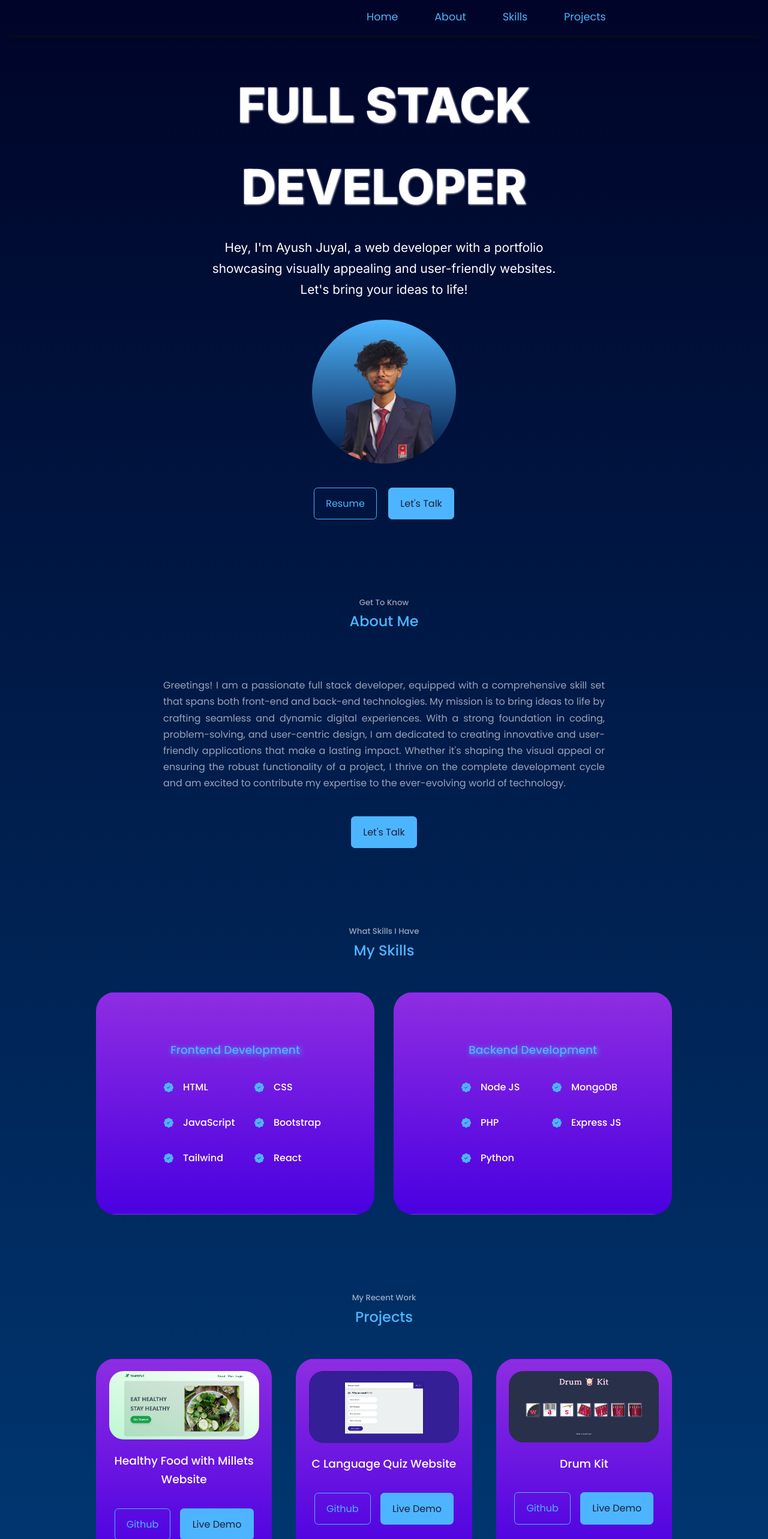
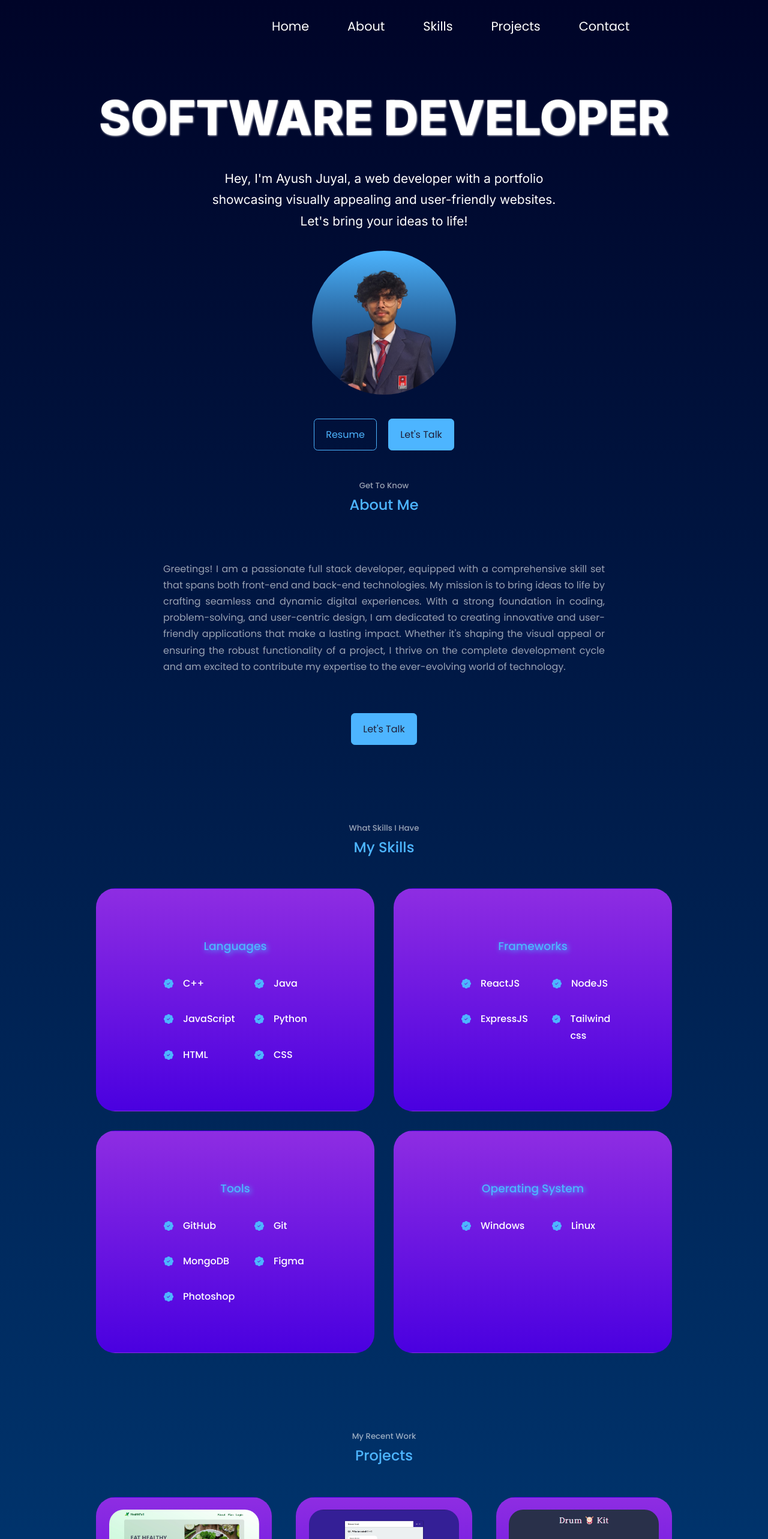
Before and after one commit to AyushJuyal07/Portfolio-Website, a React (Create React App) app: page / in a window 1280 px wide. Shown: the top 2566 px of the page at 60% size. Built offline with nearby package versions, Linux system fonts and the light colour scheme.

Commit message:
Updated the UI

```diff
--- a/src/components/about/about.css
+++ b/src/components/about/about.css
@@ -1,3 +1,7 @@
+#about{
+    margin-top: 3rem;
+}
+
 .about__container{
     display: flex;
     justify-content: center;
@@ -75,7 +79,7 @@
 }
 
 .about__content p{
-    margin: 1.5rem 7rem 2.6rem;
+    margin: 1.5rem 7rem 4rem;
     color: var(--color-light);
 }
 
@@ -105,6 +109,7 @@
 
 
 @media screen and (max-width: 600px){
+
     .about__me{
         width: 65%;
         margin: 0 auto 3rem;
@@ -120,7 +125,8 @@
     }
 
     .about__content p{
-        margin: 1.5rem 0;
+        margin-bottom: 4rem;
+        padding: 0 0.5rem;
     }
 
 
--- a/src/components/experience/Experience.jsx
+++ b/src/components/experience/Experience.jsx
@@ -10,14 +10,45 @@ const Experience = () => {
 
       <div className="container experience__container">
         <div className="experience__frontend">
-          <h3>Frontend Development</h3>
+          <h3>Languages</h3>
           <div className="experience__content">
 
             <article className='experience__details'>
               <BsFillPatchCheckFill className= 'experience__details-icons' />
               <div>
+                <h4>C++</h4>
+
+              </div>
+            </article>
+            <article className='experience__details'>
+              <BsFillPatchCheckFill className= 'experience__details-icons' />
+
+              <div>
+                <h4>Java</h4>
+              </div>
+            </article>
+
+            <article className='experience__details'>
+              <BsFillPatchCheckFill className= 'experience__details-icons' />
+              <div>
+                <h4>JavaScript</h4>
+
+              </div>
+            </article>
+            <article className='experience__details'>
+              <BsFillPatchCheckFill className= 'experience__details-icons' />
+              <div>
+                <h4>Python</h4>
+
+              </div>
+            </article>
+
+
+            <article className='experience__details'>
+              <BsFillPatchCheckFill className= 'experience__details-icons' />
+              <div>
                 <h4>HTML</h4>
-                {/* <small className='text-light'>Experienced</small> */}
+
               </div>
             </article>
 
@@ -25,41 +56,10 @@ const Experience = () => {
               <BsFillPatchCheckFill className= 'experience__details-icons' />
               <div>
                 <h4>CSS</h4>
-                {/* <small className='text-light'>Intermediate</small> */}
+
               </div>
             </article>
 
-            <article className='experience__details'>
-              <BsFillPatchCheckFill className= 'experience__details-icons' />
-              <div>
-                <h4>JavaScript</h4>
-                {/* <small className='text-light'>Experienced</small> */}
-              </div>
-            </article>
-
-            <article className='experience__details'>
-              <BsFillPatchCheckFill className= 'experience__details-icons' />
-              <div>
-                <h4>Bootstrap</h4>
-                {/* <small className='text-light'>Experienced</small> */}
-              </div>
-            </article>
-
-            <article className='experience__details'>
-              <BsFillPatchCheckFill className= 'experience__details-icons' />
-              <div>
-                <h4>Tailwind</h4>
-                {/* <small className='text-light'>Experienced</small> */}
-              </div>
-            </article>
-
-            <article className='experience__details'>
-              <BsFillPatchCheckFill className= 'experience__details-icons' />
-              <div>
-                <h4>React</h4>
-                {/* <small className='text-light'>Experienced</small> */}
-              </div>
-            </article>
           </div>
 
         </div>
@@ -68,49 +68,114 @@ const Experience = () => {
 
         <div className="experience__backend">
 
-        <h3>Backend Development</h3>
+        <h3>Frameworks</h3>
           <div className="experience__content">
 
             <article className='experience__details'>
               <BsFillPatchCheckFill className= 'experience__details-icons' />
               <div>
-                <h4>Node JS</h4>
-                {/* <small className='text-light'>Experienced</small> */}
+                <h4>ReactJS</h4>
+
               </div>
             </article>
 
             <article className='experience__details'>
               <BsFillPatchCheckFill className= 'experience__details-icons' />
               <div>
-                <h4>MongoDB</h4>
-                {/* <small className='text-light'>Intermediate</small> */}
+                <h4>NodeJS</h4>
+
               </div>
             </article>
 
             <article className='experience__details'>
               <BsFillPatchCheckFill className= 'experience__details-icons' />
               <div>
-                <h4>PHP</h4>
-                {/* <small className='text-light'>Experienced</small> */}
+                <h4>ExpressJS</h4>
+
+              </div>
+            </article>
+            <article className='experience__details'>
+              <BsFillPatchCheckFill className= 'experience__details-icons' />
+              <div>
+                <h4>Tailwind css</h4>
+
+              </div>
+            </article>
+
+          </div>
+        </div>
+
+
+          {/* Tools */}
+
+        <div className="experience__backend">
+
+          <h3>Tools</h3>
+            <div className="experience__content">
+
+
+              <article className='experience__details'>
+                <BsFillPatchCheckFill className= 'experience__details-icons' />
+                <div>
+                  <h4>GitHub</h4>
+
+                </div>
+              </article>
+              <article className='experience__details'>
+                <BsFillPatchCheckFill className= 'experience__details-icons' />
+                <div>
+                  <h4>Git</h4>
+
+                </div>
+              </article>
+
+              <article className='experience__details'>
+                <BsFillPatchCheckFill className= 'experience__details-icons' />
+                <div>
+                  <h4>MongoDB</h4>
+
+                </div>
+              </article>
+              <article className='experience__details'>
+                <BsFillPatchCheckFill className= 'experience__details-icons' />
+                <div>
+                  <h4>Figma</h4>
+
+                </div>
+              </article>
+
+              <article className='experience__details'>
+                <BsFillPatchCheckFill className= 'experience__details-icons' />
+                <div>
+                  <h4>Photoshop</h4>
+
+                </div>
+              </article>
+
+            </div>
+
+        </div>
+
+        <div className="experience__backend">
+
+        <h3>Operating System</h3>
+          <div className="experience__content">
+
+            <article className='experience__details'>
+              <BsFillPatchCheckFill className= 'experience__details-icons' />
+              <div>
+                <h4>Windows</h4>
+
               </div>
             </article>
 
             <article className='experience__details'>
               <BsFillPatchCheckFill className= 'experience__details-icons' />
               <div>
-                <h4>Express JS</h4>
-                {/* <small className='text-light'>Experienced</small> */}
+                <h4>Linux</h4>
+
               </div>
             </article>
-
-            <article className='experience__details'>
-              <BsFillPatchCheckFill className= 'experience__details-icons' />
-              <div>
-                <h4>Python</h4>
-                {/* <small className='text-light'>Experienced</small> */}
-              </div>
-            </article>
-
 
           </div>
 
--- a/src/components/experience/experience.css
+++ b/src/components/experience/experience.css
@@ -53,6 +53,9 @@
 
 
 @media screen and (max-width: 1024px){
+
+
+
     .experience__container{
         grid-template-columns: 1fr;
     }
@@ -64,7 +67,7 @@
     }
 
     .experience__content{
-        padding: 1rem;
+        padding: 0.5rem;
 
     }
 }
--- a/src/components/header/Header.jsx
+++ b/src/components/header/Header.jsx
@@ -8,7 +8,7 @@ const Header = () => {
   return (
     <header>
       <div className="container header__container">
-        <h5>FULL STACK DEVELOPER</h5>
+        <h5>SOFTWARE DEVELOPER</h5>
         <h6>Hey, I'm Ayush Juyal, a web developer with a portfolio showcasing visually appealing and user-friendly websites. Let's bring your ideas to life!</h6>
         {/* <h6 className='text-light'>Fullstack Developer</h6> */}
         <div className="me">
--- a/src/components/header/header.css
+++ b/src/components/header/header.css
@@ -1,6 +1,4 @@
 @import url('https://fonts.googleapis.com/css2?family=Inter:wght@400;800&display=swap');
-
-
 
 header {
     /* height: 100vh; */
@@ -27,7 +25,7 @@ header {
 .header__container {
     text-align: center;
     height: 100%;
-    position: relative;
+    /* position: relative; */
 }
 
 /*====================== CTA ===================*/
@@ -42,7 +40,7 @@ header {
 
 /*====================== Header Socials ===================*/
 
-.header__socials {
+/* .header__socials {
     display: flex;
     flex-direction: column;
     align-items: center;
@@ -51,7 +49,7 @@ header {
     position: absolute;
     left: 0;
     bottom: 5rem;
-}
+} */
 
 .header__socials::after {
     content: "";
@@ -86,7 +84,7 @@ header {
 
 /*====================== Scroll Down ===================*/
 
-.scroll__down {
+/* .scroll__down {
     position: absolute;
     right: -2.3rem;
     bottom: 5rem;
@@ -94,7 +92,7 @@ header {
     font-weight: 300;
     font-size: 0.9rem;
 
-}
+} */
 
 
 /* ==================== Media Queries (Medium Devices) ========================*/
@@ -106,16 +104,32 @@ header {
 /* ==================== Media Queries (Small Devices) ========================*/
 
 
+@media screen and (max-width: 1024px){
+    .header__container h5{
+        font-size: 3.5rem;
+    }
+    .header__container h6{
+        padding: 1.5rem;
+    }
+}
+
 @media screen and (max-width: 600px){
-    /* header{
-        height: 100vh;
-    } */
+    header{
+        margin-top: 2.2rem;
+        padding-bottom: 8rem;
+
+    }
+
+    .me {
+        display: none;
+    }
 
     .header__container h5{
-        font-size: 4rem;
+        font-size: 3rem;
     }
 
     .header__container h6{
-        padding: 0;
+        font-size: 1rem;
+        padding: 1.5rem;
     }
 }
--- a/src/components/nav/Nav.jsx
+++ b/src/components/nav/Nav.jsx
@@ -1,23 +1,60 @@
-import React from 'react'
+import React, { useRef, useState} from 'react'
 import './nav.css'
-import {AiOutlineHome} from 'react-icons/ai'
-import {AiOutlineUser} from 'react-icons/ai'
-import {BiBook} from 'react-icons/bi'
-import {RiServiceLine} from 'react-icons/ri'
-import {BiMessageSquareDetail} from 'react-icons/bi'
-import {useState} from 'react'
+import { FaBars, FaTimes } from "react-icons/fa"
+
+
+// const Nav = () => {
+//   const [activeNav, setActiveNav] = useState('#')
+//   const [ham, setHam] = useState(false)
+
+//   return (
+//     <nav className={ham ? "nav" : ""}>
+//       <a href="#" onClick = {() => setActiveNav('#')} className={activeNav === '#' ? 'active' : '' }>Home</a>
+//       <a href="#about" onClick = {() => setActiveNav('#about')} className={activeNav === '#about' ? 'active' : '' }>About</a>
+//       <a href="#experience" onClick = {() => setActiveNav('#experience')} className={activeNav === '#experience' ? 'active' : '' }>Skills</a>
+//       {/* <a href="#services" onClick = {() => setActiveNav('#services')} className={activeNav === '#services' ? 'active' : '' }><RiServiceLine/></a> */}
+//       <a href="#contact" onClick = {() => setActiveNav('#contact')} className={activeNav === '#contact' ? 'active' : '' }>Projects</a>
+//       <div className="hamburgerIcon" onClick={() => setHam(!ham)}><GiHamburgerMenu /></div>
+//     </nav>
+
+//   )
+// }
+
 
 const Nav = () => {
-  const [activeNav, setActiveNav] = useState('#')
 
-  return (
-    <nav>
-      <a href="#" onClick = {() => setActiveNav('#')} className={activeNav === '#' ? 'active' : '' }>Home</a>
-      <a href="#about" onClick = {() => setActiveNav('#about')} className={activeNav === '#about' ? 'active' : '' }>About</a>
-      <a href="#experience" onClick = {() => setActiveNav('#experience')} className={activeNav === '#experience' ? 'active' : '' }>Skills</a>
-      {/* <a href="#services" onClick = {() => setActiveNav('#services')} className={activeNav === '#services' ? 'active' : '' }><RiServiceLine/></a> */}
-      <a href="#contact" onClick = {() => setActiveNav('#contact')} className={activeNav === '#contact' ? 'active' : '' }>Projects</a>
-    </nav>
+  const navRef = useRef();
+
+  const showNavbar = () => {
+    navRef.current.classList.toggle("responsive_nav");
+  }
+
+  const hideNavbar = () => {
+    navRef.current.classList.toggle("responsive_nav");
+
+  }
+
+  const [show, setShow] = useState(false);
+
+
+  return  (
+    <div className='con-tent'>
+      <h3>Healthyfi<span>Me</span></h3>
+      <nav ref={navRef}>
+        <a href="#" onClick={hideNavbar}>Home</a>
+        <a href="#about" onClick={hideNavbar}>About</a>
+        <a href="#experience" onClick={hideNavbar}>Skills</a>
+        <a href="#portfolio" onClick={hideNavbar}>Projects</a>
+        <a href="#contact" onClick={hideNavbar}>Contact</a>
+        <button className='nav-btn nav-close-btn' onClick={showNavbar}>
+          <FaTimes />
+        </button>
+      </nav>
+      <button className='nav-btn' onClick={showNavbar}>
+        <FaBars />
+      </button>
+    </div>
+
   )
 }
 
--- a/src/components/nav/nav.css
+++ b/src/components/nav/nav.css
@@ -1,58 +1,97 @@
-nav{
-    /*background: rgba(0, 0, 0, 0.3);
-    width: max-content;
-    display: block;
-    padding: 0.7rem 1.7rem;
-    */
-    /* position: fixed; */
-    max-width: 100%;
-    z-index: 2;
-    /* position: fixed;  */
-    /*left: 50%;
-    transform: translate(-50%);
-    bottom: 2rem; */
-    /* position: fixed; */
-    display: flex;
-    justify-content: flex-end;
-    padding-right: 15rem;
+@import url('https://fonts.googleapis.com/css2?family=DM+Sans:ital,opsz,wght@0,9..40,100..1000;1,9..40,100..1000&display=swap');
 
-    /* margin-left: 58rem; */
-    /* gap: 0.8rem;
-    border-radius: 3rem;
-    backdrop-filter: blur(15px); */
-    /* background: var(--color-primary); */
-    box-shadow: 0px 15px 10px -14px #111;
 
+.con-tent {
+  display: flex;
+  align-items: center;
+  justify-content: space-between;
+  height: 80px;
+  padding: 0 2rem;
+  /* background-color: black; */
+}
+
+.con-tent nav{
+  position: absolute;
+  right: 10rem;
+}
+
+.con-tent h3 span{
+  color: #00DC82;
+  visibility: hidden;
+}
+
+.con-tent h3{
+  font-family: "DM Sans", sans-serif;
+  color: white;
+  margin: 2rem 2rem 2rem 4rem;
+  font-weight: 600;
+  font-size: 2.5rem;
+  visibility: hidden;
 }
 
 nav a{
-    background: transparent;
-    padding: 0.9rem;
-    margin: 0 1rem;
-    border-radius: 10%;
-    display: flex;
-    font-size: 1.1rem;
+  margin: 0 2rem;
+  color: white;
+  text-decoration: none;
+  font-size: 1.3rem;
 
 }
-
 nav a:hover{
-    background: rgba(0, 0, 0, 0.3);
+  color: var(--color-primary);
 }
 
-nav a.active{
-    /* background: var(--color-primary); */
-    /* color: var(--color-bg); */
+.con-tent .nav-btn{
+  padding: 5px;
+  cursor: pointer;
+  background: transparent;
+  border: none;
+  outline: none;
+  color: white;
+  visibility: hidden;
+  opacity: 0;
+  font-size: 1.8rem;
 }
 
 
-@media screen and (max-width: 1024px){
-    nav{
-        padding-right: 5rem;
-    }
+@media only screen and (max-width: 1024px){
+  .con-tent .nav-btn{
+    visibility: visible;
+    opacity: 1;
+  }
+
+  .con-tent h3{
+    margin: 1rem;
+  }
+
+  .con-tent nav{
+    position: fixed;
+    top: 0;
+    left: 0;
+    height: 100%;
+    width: 100%;
+    display: flex;
+    flex-direction: column;
+    align-items: center;
+    justify-content: center;
+    gap: 1.5rem;
+    background-color: #004e92;
+    transition: 0.3s;
+    transform: translateY(-100vh);
+  }
+
+  .con-tent .responsive_nav{
+    transform: none;
+  }
+
+  nav .nav-close-btn{
+    position: absolute;
+    top: 2rem;
+    right: 2rem;
+
+  }
+
+  nav a{
+    font-size: 2rem;
+
+  }
 }
-
-@media screen and (max-width: 600px){
-    nav{
-        padding-right: 0;
-    }
-}
```
